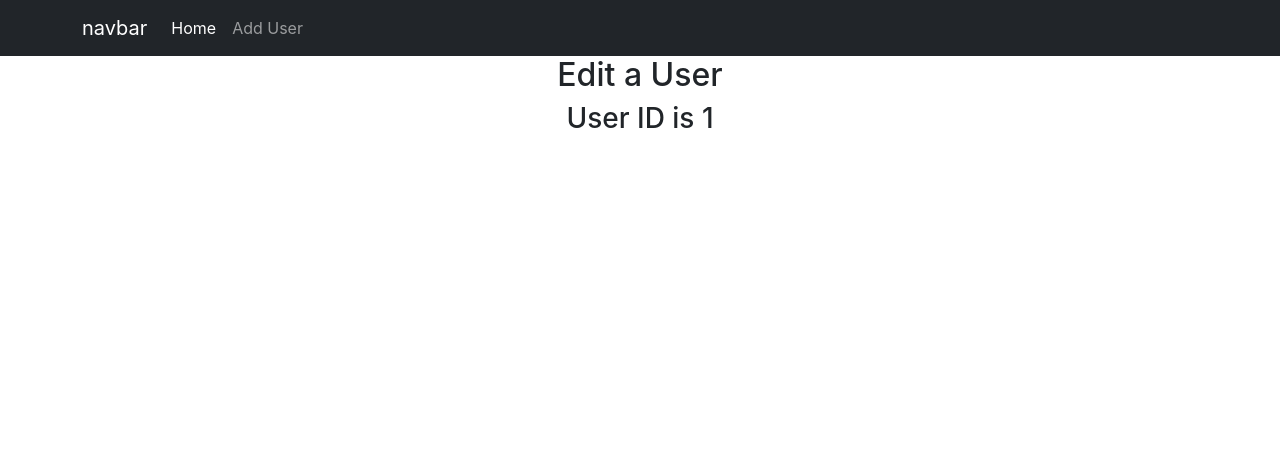
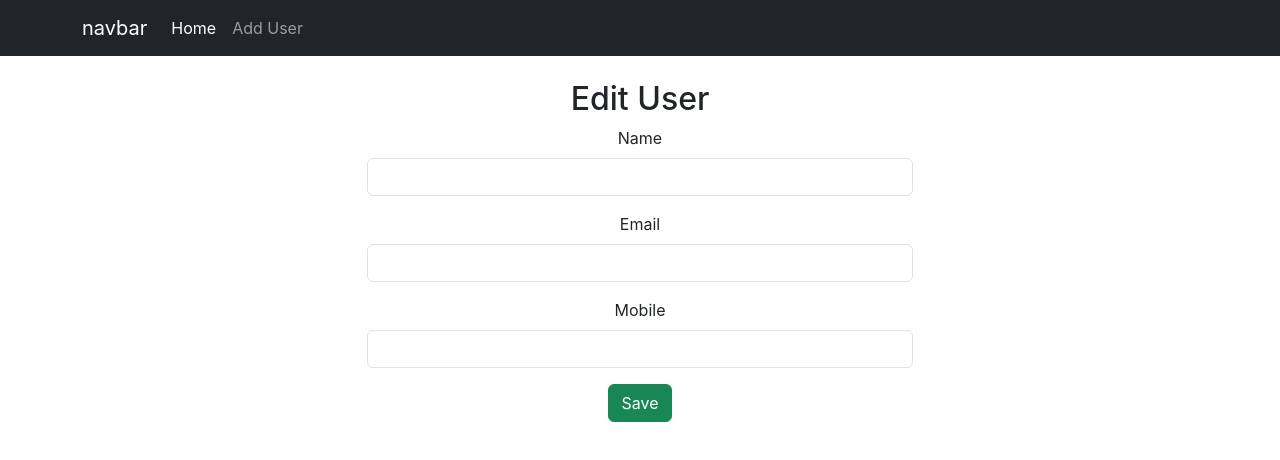
Before and after one commit to esteban-hernandez-co/mern, a React (Create React App) app in the folder client/: page /editUser/1 in a window 1280 px wide. Shown: the top 460 px of the page. Built offline with nearby package versions, Linux system fonts and the light colour scheme; no server answers.

Commit message:
Add table for users. Edit users

```diff
--- a/client/src/AddUser.js
+++ b/client/src/AddUser.js
@@ -17,7 +17,6 @@ function AddUser(){
             userId: uniquid()
 
        }
-       console.log(user)
 
        axios.post('/api/user/adduser', user)
        .then(res =>{
--- /dev/null
+++ b/client/src/DataTable.js
@@ -0,0 +1,65 @@
+import * as React from 'react';
+import { DataGrid } from '@mui/x-data-grid';
+import Paper from '@mui/material/Paper';
+
+const columns =
+[
+  { field: '_id', headerName: 'ID', width: 70 },
+  { field: 'name', headerName: 'Name', width: 130 },
+  { field: 'mobile', headerName: 'Mobile', width: 130 },
+  { field: 'email', headerName: 'Email', width: 130 },
+  {
+    field: 'age',
+    headerName: 'Age',
+    type: 'number',
+    width: 90,
+  },
+  {
+    field: 'fullName',
+    headerName: 'Full name',
+    description: 'This column has a value getter and is not sortable.',
+    sortable: false,
+    width: 160,
+    valueGetter: (value, row) => `${row.name || ''} ${row.lastName || ''}`,
+  },
+  {
+    field: '',
+    headerName: 'Actions',
+    description: 'You need permissions to be able to update or delete.',
+    renderCell: () => {
+      return (
+        <div>
+          <button className='btn btn-sm btn-info'>Update</button> &nbsp;
+          <button className='btn btn-sm btn-danger'>Delete</button>
+        </div>
+
+      )
+    },
+    sortable: false,
+    width: 160,
+  },
+]
+
+function getRowId(row) {
+  return row._id;
+}
+
+const paginationModel = { page: 0, pageSize: 5 }
+
+
+export default function DataTable(props) {
+  return (
+
+    <Paper sx={{ height: 400, width: '100%' }}>
+      <DataGrid
+        rows={props.data}
+        columns={columns}
+        initialState={{ pagination: { paginationModel } }}
+        pageSizeOptions={[5, 10]}
+        checkboxSelection
+        sx={{ border: 0 }}
+        getRowId={getRowId}
+      />
+    </Paper>
+  )
+}
--- a/client/src/EditUser.js
+++ b/client/src/EditUser.js
@@ -11,25 +11,58 @@ function EditUser(){
     const[mobile, setMobile] = useState('')
 
     useEffect(()=> {
-        try {
-            axios.get('api/user/getuserdata', {_id: params._id})
-            .then(function(res){
-              console.log('res')
-              console.log(res.data)
-            })
-            .catch(function(error){
-              console.log(error)
-            })
-          } catch (error) {
-            console.error(error)
-          }
-
+        axios.post('/api/user/userdata', {_id:params._id}).then(res => {
+            console.log(res.data[0])
+            const userData = res.data[0]
+            setName(userData.name)
+            setEmail(userData.email)
+            setMobile(userData.mobile)
+        })
     }, [])
 
+    //edit function
+    function editUser(){
+        const updateUser = {
+            name: name,
+            email: email,
+            mobile: mobile,
+            _id: params._id
+        }
+
+        axios.put('/api/user/userdata', updateUser)
+       .then(res =>{
+            alert(res.data)
+
+       })
+       .then(err => {
+        console.log(err)
+       })
+    }
+
     return (
-        <div>
-            <h2>Edit a User</h2>
-            <h3>User ID is {params._id}</h3>
+        <div className='container'>
+            <div className='row'>
+                <h2 className='mt-4'>Edit User</h2>
+            </div>
+
+            <div className='row'>
+                <div className='col-sm-6 offset-3'>
+                    <div className='mb-3'>
+                        <label htmlFor='name' className='form-label'>Name</label>
+                        <input type='text' className='form-control' value={name} onChange={(e)=> {setName(e.target.value)}}></input>
+                    </div>
+                    <div className='mb-3'>
+                        <label htmlFor='email' className='form-label'>Email</label>
+                        <input type='email' className='form-control' value={email} onChange={(e)=> {setEmail(e.target.value)}}></input>
+                    </div>
+                    <div className='mb-3'>
+                        <label htmlFor='mobile' className='form-label'>Mobile</label>
+                        <input type='number' className='form-control' value={mobile} onChange={(e)=> {setMobile(e.target.value)}}></input>
+                    </div>
+
+                    <button onClick={editUser} className='btn btn-success'>Save </button>
+                </div>
+            </div>
         </div>
     )
 }
--- a/client/src/UserIndividual.js
+++ b/client/src/UserIndividual.js
@@ -1,7 +1,42 @@
+import axios from 'axios'
 import React from 'react'
 import {Link} from 'react-router-dom'
+import { confirmAlert } from 'react-confirm-alert'
+import 'react-confirm-alert/src/react-confirm-alert.css'; // Import css
+
 
 function UserIndividual({user}){
+    function deleteUser(user){
+        confirmAlert({
+            title: `Confirm to delete ${user.name} `,
+            message: 'Are you sure to do this?',
+            buttons: [
+              {
+                label: 'Yes',
+                onClick: () => {
+                    try{
+                        axios.post('/api/user/deleteuserdata', user)
+                        .then(res =>{
+                                alert(res.data)
+
+                        })
+                    }catch(error){
+                        console.log(error)
+                    }
+                }
+              },
+              {
+                label: 'No',
+                onClick: () => {}
+              }
+            ]
+        })
+
+
+
+
+    }
+
     return(
         <div className='container'>
             <div className='row'>
@@ -12,12 +47,12 @@ function UserIndividual({user}){
                     <li className='list-group-item'>{user.name}</li>
                     <li className='list-group-item'>{user.mobile}</li>
                     <li className='list-group-item'>{user.email}</li>
+
                 </ul>
 
                 <Link to={`/edituser/${user._id}`}><li className='btn btn-success'>Edit</li></Link>
-
-                 &nbsp;
-                <buton className='btn btn-danger'>Delete</buton>
+                &nbsp;
+                <buton className='btn btn-danger' onClick={()=> {deleteUser(user)}}>Delete</buton>
                 <hr className='mt-4'/>
 
             </div>
--- a/client/src/UsersList.js
+++ b/client/src/UsersList.js
@@ -1,6 +1,11 @@
 import React, { useEffect, useState } from 'react'
 import axios from 'axios'
 import UserIndividual from './UserIndividual'
+import Skeleton from 'react-loading-skeleton'
+import 'react-loading-skeleton/dist/skeleton.css'
+import DataTable from './DataTable'
+
+
 function UsersList(){
 
     const[userData, setUserData] = useState([])
@@ -9,7 +14,7 @@ function UsersList(){
             try {
                 axios.get('api/user/getusers')
                 .then(function(res){
-              console.log('res')
+                  console.log('response getusers')
                   console.log(res.data)
                   setUserData(res.data)
                 })
@@ -19,13 +24,12 @@ function UsersList(){
               } catch (error) {
                 console.error(error)
               }
+
+
     }, [])
 
     //map userslist
-    if(!userData){
-        //
-        console.log('map userList no Data')
-    }else{
+
     const userList = userData.map(user => {
         return(
             <div key={user._id}>
@@ -36,10 +40,12 @@ function UsersList(){
     return (
         <div>
             <h2>Users List</h2>
-                {userList}
+
+
+            {<DataTable data={userData}  /> || <Skeleton count={5} />  }
         </div>
     )
-    }
+
 
 }
 
```
Also changed, not shown: client/package.json (+9 -0 lines), 2 other files (tests, documents, lock files or other folders). Lines whose indentation alone changed are shown as unchanged.
